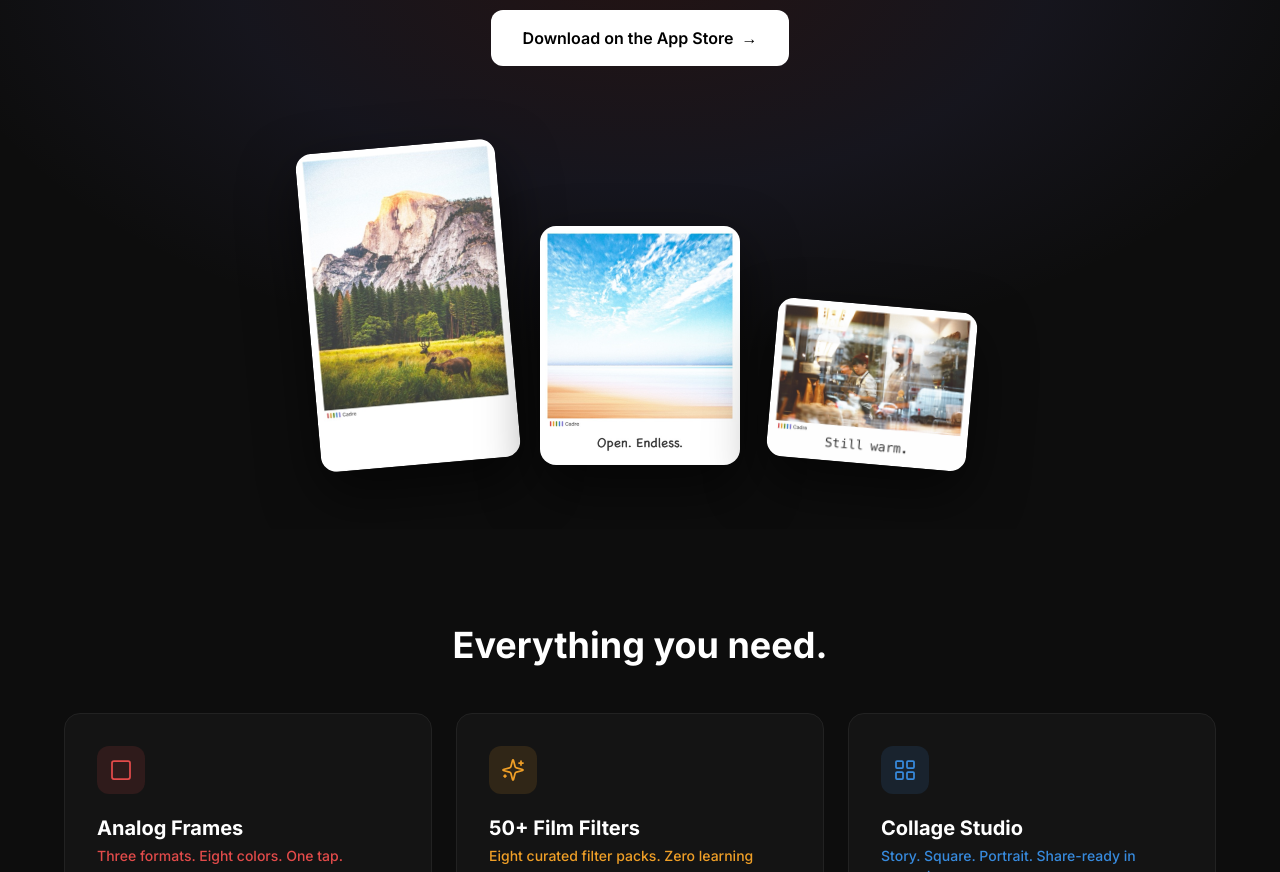
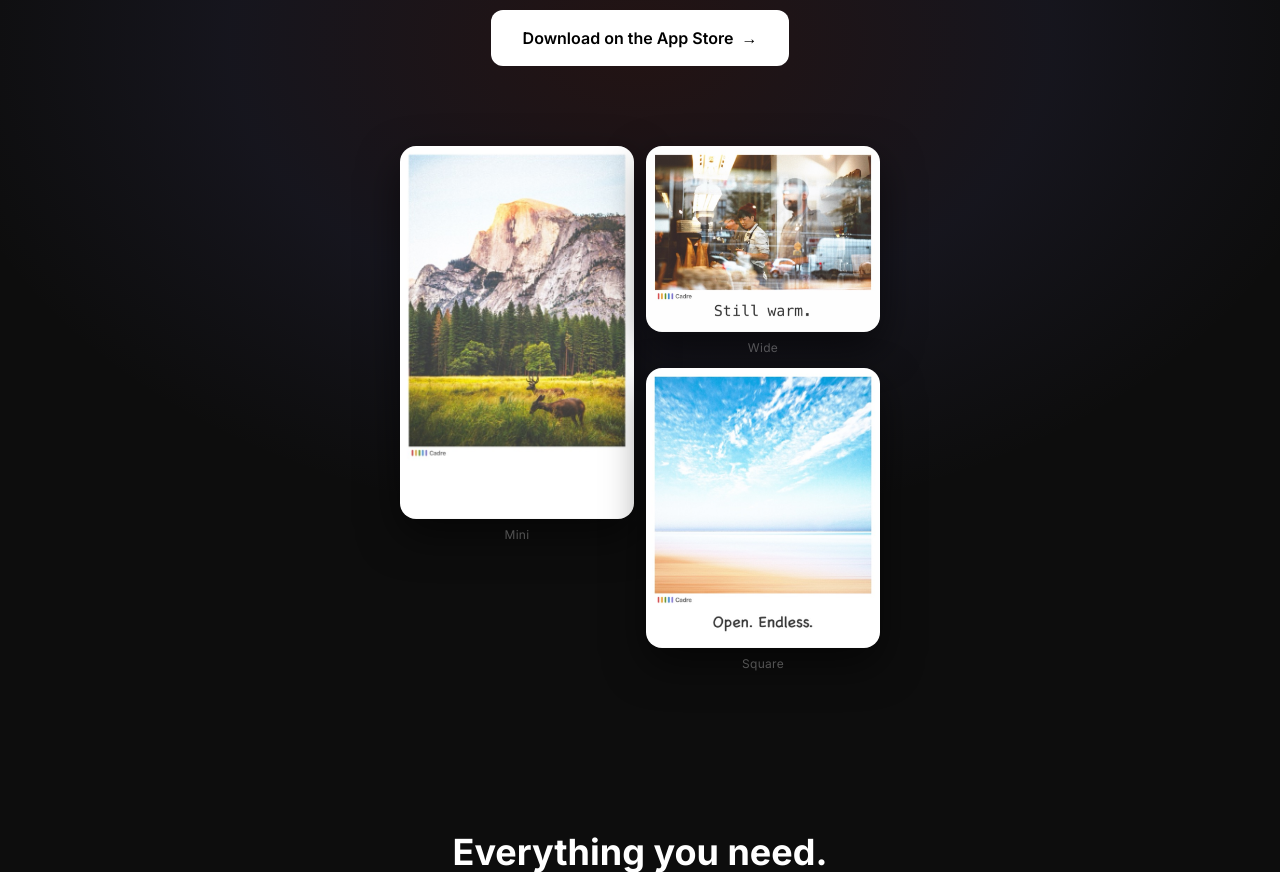
Before and after one commit to ekselereysin/CadreCamera.com, a React (Vite) app: page / in a window 1280 px wide. Shown: the part 420-1292 px from the top of the page. Built offline with nearby package versions, Linux system fonts and the light colour scheme.

Commit message:
style: hero images grid layout — mini left, wide+square right

```diff
--- a/src/App.jsx
+++ b/src/App.jsx
@@ -93,26 +93,41 @@ function Hero() {
       </div>
 
       {/* Phone mockups */}
-      <div className="relative z-10 mt-20 flex items-end justify-center gap-4 sm:gap-8">
-        {[
-          { rotate: '-5deg', label: 'Mini',   src: '/images/mini.jpg'   },
-          { rotate: '0deg',  label: 'Square', src: '/images/square.jpg' },
-          { rotate: '5deg',  label: 'Wide',   src: '/images/wide.jpg'   },
-        ].map(({ rotate, label, src }) => (
-          <img
-            key={label}
-            src={src}
-            alt={`Cadre ${label} frame`}
-            style={{
-              width: 'clamp(100px, 28vw, 200px)',
-              borderRadius: 16,
-              transform: `rotate(${rotate})`,
-              boxShadow: '0 24px 56px rgba(0,0,0,0.6)',
-              display: 'block',
-              flexShrink: 0,
-            }}
-          />
-        ))}
+      <div className="relative z-10 mt-20 w-full max-w-lg mx-auto px-4">
+        <div className="grid grid-cols-2 gap-3">
+          {/* Left — Mini */}
+          <div className="flex flex-col gap-2">
+            <img
+              src="/images/mini.jpg"
+              alt="Cadre Mini frame"
+              className="w-full rounded-2xl"
+              style={{ boxShadow: '0 16px 40px rgba(0,0,0,0.55)' }}
+            />
+            <span className="text-center text-xs text-white/30 tracking-wide">Mini</span>
+          </div>
+
+          {/* Right — Wide + Square */}
+          <div className="flex flex-col gap-3">
+            <div className="flex flex-col gap-2">
+              <img
+                src="/images/wide.jpg"
+                alt="Cadre Wide frame"
+                className="w-full rounded-2xl"
+                style={{ boxShadow: '0 16px 40px rgba(0,0,0,0.55)' }}
+              />
+              <span className="text-center text-xs text-white/30 tracking-wide">Wide</span>
+            </div>
+            <div className="flex flex-col gap-2">
+              <img
+                src="/images/square.jpg"
+                alt="Cadre Square frame"
+                className="w-full rounded-2xl"
+                style={{ boxShadow: '0 16px 40px rgba(0,0,0,0.55)' }}
+              />
+              <span className="text-center text-xs text-white/30 tracking-wide">Square</span>
+            </div>
+          </div>
+        </div>
       </div>
     </section>
   )
```
